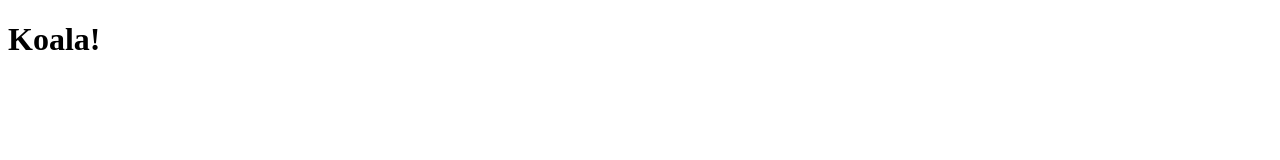
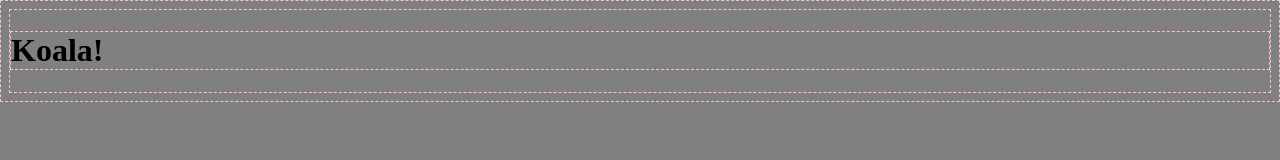
Before and after one commit to kha9z/greenen, a plain HTML site: page index.html in a window 1280 px wide. Drawn offline with Linux system fonts and the light colour scheme.

Commit message:
linked css

```diff
--- a/index.html
+++ b/index.html
@@ -4,6 +4,7 @@
     <meta charset="UTF-8">
     <meta name="viewport" content="width=device-width, initial-scale=1.0">
     <title>Document</title>
+    <link rel="stylesheet" href="style.css">
 </head>
 <body>
     <h1>Koala!</h1>
--- /dev/null
+++ b/style.css
@@ -0,0 +1,4 @@
+* {
+    background-color: gray;
+    border: 1px dashed pink;
+}
```
